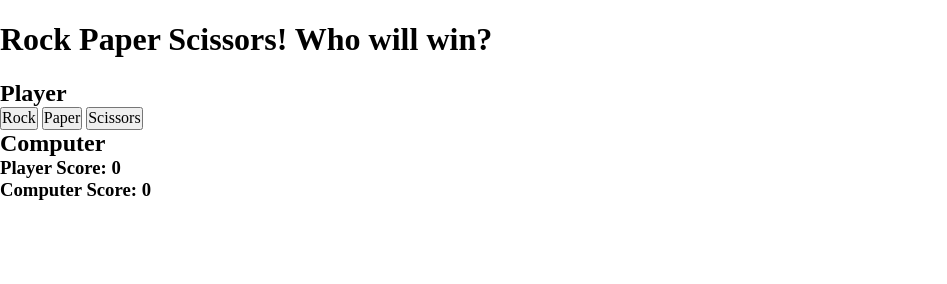
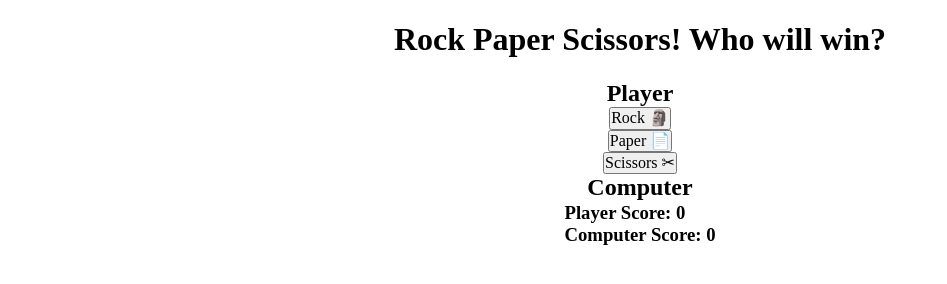
Before and after one commit to JohnSebastian3/odin-rock-paper-scissors, a plain HTML site: page index.html in a window 1280 px wide. Shown: the whole page, without its empty margins (0-947 px from the left). Drawn offline with Linux system fonts and the light colour scheme.

Commit message:
Add emojis for buttons for accesability

```diff
--- a/css/style.css
+++ b/css/style.css
@@ -4,6 +4,16 @@
   padding: 0;
 }
 
+.container {
+  display: flex;
+  flex-direction: column;
+  align-items: center;
+}
+
+
+
+
+
 .hidden {
   display: none;
 }
--- a/index.html
+++ b/index.html
@@ -10,12 +10,16 @@
 </head>
 <body>
 
+  <div class="container">
     <h1>Rock Paper Scissors! Who will win?</h1>
 
     <h2>Player</h2>
-  <button id="rock" class="button">Rock</button>
-  <button id="paper" class="button">Paper</button>
-  <button id="scissors" class="button">Scissors</button>
+    <button id="rock" value="rock" class="button">Rock <span name="rock">🗿</span></button>
+
+    <button id="paper" value="paper" class="button">Paper <span name="paper">📄</span></button>
+
+    <button id="scissors" value="scissors" class="button">Scissors <span name="scissors">✂</span></button>
+
 
     <h2>Computer</h2>
 
@@ -30,6 +34,9 @@
     <h2 id="game-winner"></h2>
 
     <button id="play-again" class="hidden">Play Again</button>
+  </div>
+
+
   <script src="js/main.js"></script>
 </body>
 </html>
--- a/js/main.js
+++ b/js/main.js
@@ -1,3 +1,4 @@
+// Caching buttons and places to display info for later
 const rockButton = document.querySelector('#rock');
 const paperButton = document.querySelector('#paper');
 const scissorsButton = document.querySelector('#scissors');
@@ -12,21 +13,15 @@ let isTie = false;
 
 playAgain.addEventListener('click', reset);
 
-// Simulate a set amount of rounds of a match
+
+// Simulate match
 function game() {
 
   rockButton.addEventListener('click', handleRound);
   paperButton.addEventListener('click', handleRound);
   scissorsButton.addEventListener('click', handleRound);
 
-  // rockButton.addEventListener('click', e => {
-  //   playerIsWinner = playRound(e.target.innerText, randomPlay());
-  //   checkRound(playerIsWinner, isTie);
-  //   checkIfPlayerWon();
-  // });
-
   return;
-
 }
 
 // Start the game simulation
@@ -34,14 +29,14 @@ game();
 
 
 function handleRound(e) {
-  playerIsWinner = playRound(e.target.innerText, randomPlay());
+  playerIsWinner = playRound(e.target.attributes[0].value, randomPlay());
   checkRound(playerIsWinner, isTie);
   checkIfPlayerWon();
 }
 
 
 
-// Randomly return either rock, paper, or scissors
+// Randomly return either rock, paper, or scissors for computer
 function randomPlay() {
   let choices = ['Rock', 'Paper', 'Scissors'];
   let randomIndex = Math.floor(Math.random() * 3);
@@ -51,6 +46,7 @@ function randomPlay() {
 
 // Simulate the cases for a single round of the game, and return the resulting winner/loser
 function playRound(playerSelection, computerSelection) {
+  console.log(playerSelection, computerSelection);
   let playerWins = false;
   isTie = false;
   playerSelection = playerSelection.toLowerCase();
@@ -77,6 +73,7 @@ function playRound(playerSelection, computerSelection) {
   }
 }
 
+// Check which player to increment the score for
 function checkRound(playerIsWinner, isTie) {
   if(playerIsWinner) {
     incrementPlayerScore();
@@ -85,6 +82,8 @@ function checkRound(playerIsWinner, isTie) {
   }
 }
 
+// If we have hit a total of 5 round wins, we win the match. If the
+// computer hits it first, we lose
 function checkIfPlayerWon() {
   if(playerScore.innerText === '5') {
     endGame(true);
@@ -96,6 +95,7 @@ function checkIfPlayerWon() {
 
 }
 
+// Allow player to play again, and display whether we won or lost
 function endGame(playerWon) {
   if(playerWon) {
     disableButtons();
@@ -130,10 +130,12 @@ function enableButtons() {
   scissorsButton.disabled = false;
 }
 
+// Hide play again button and restart
 function reset() {
   playerScore.innerText = '0';
   computerScore.innerText = '0';
   result.innerText = '';
+  gameWinner.innerText = '';
   rockButton.removeEventListener('click', handleRound);
   paperButton.removeEventListener('click', handleRound);
   scissorsButton.removeEventListener('click', handleRound);
```
Lines whose indentation alone changed are shown as unchanged.
